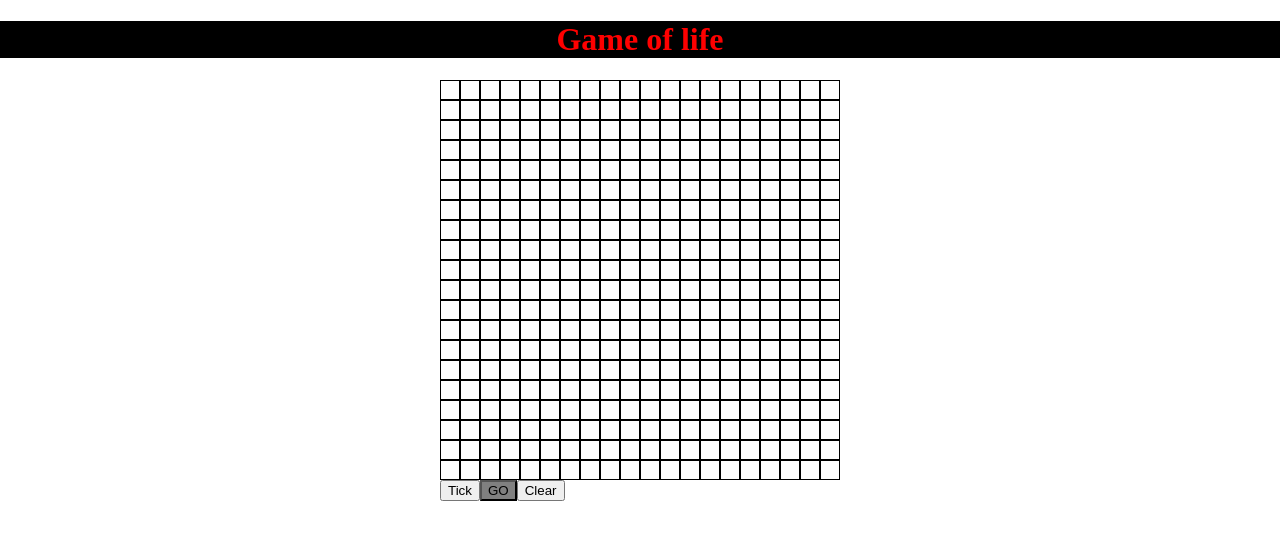
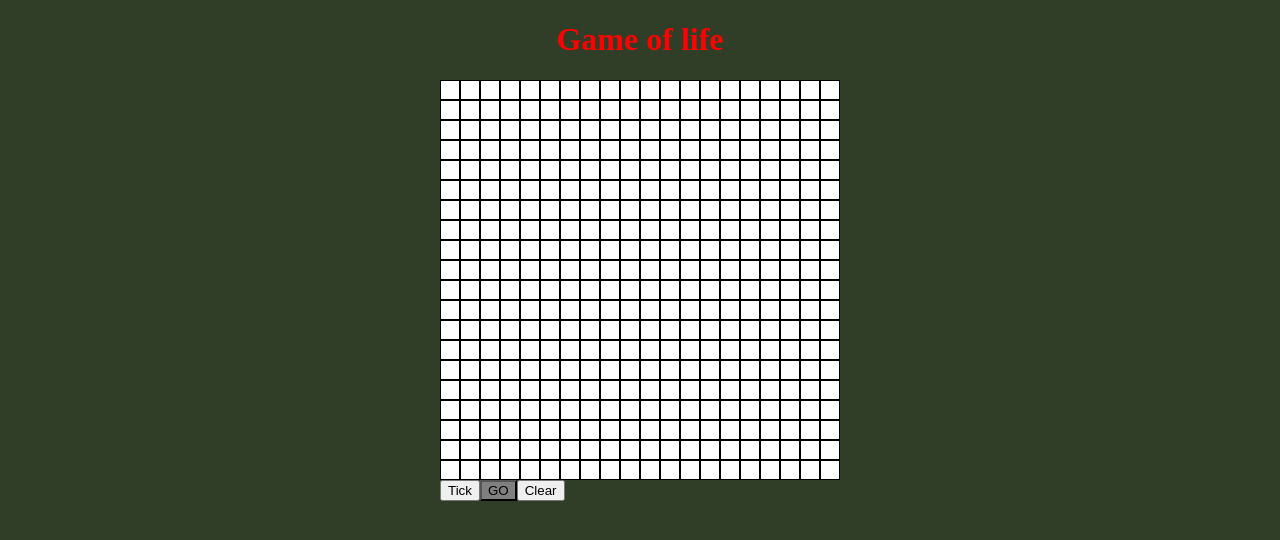
Before and after one commit to MagicMart/game-of-life2, a React app: page / in a window 1280 px wide. Built offline with nearby package versions, Linux system fonts and the light colour scheme.

Commit message:
background colour

```diff
--- a/src/styles.css
+++ b/src/styles.css
@@ -14,10 +14,10 @@ html {
 
 body {
   margin: 0;
+  background: #303d27;
 }
 
 h1 {
-  background: black;
   color: red;
   text-align: center;
 }
```
